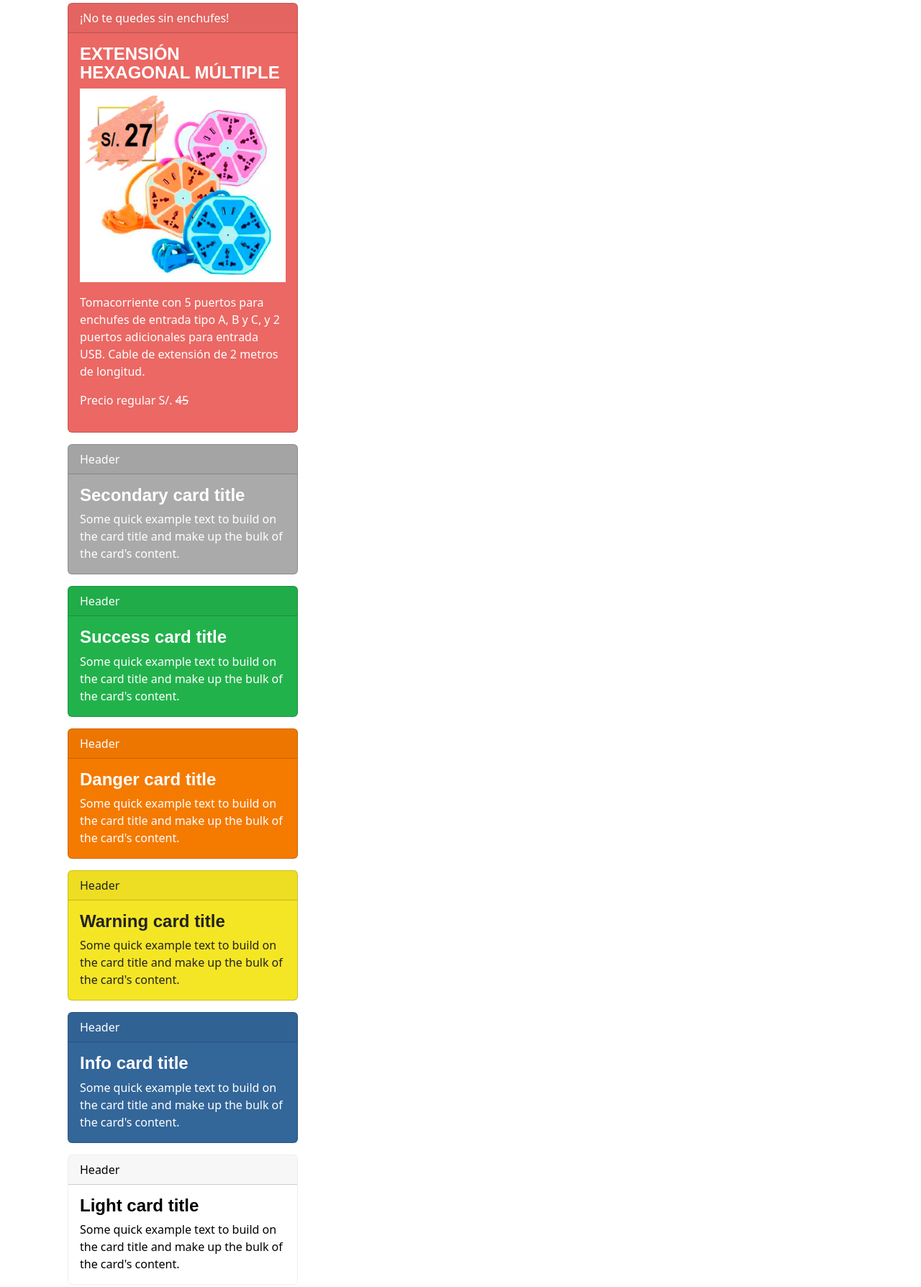
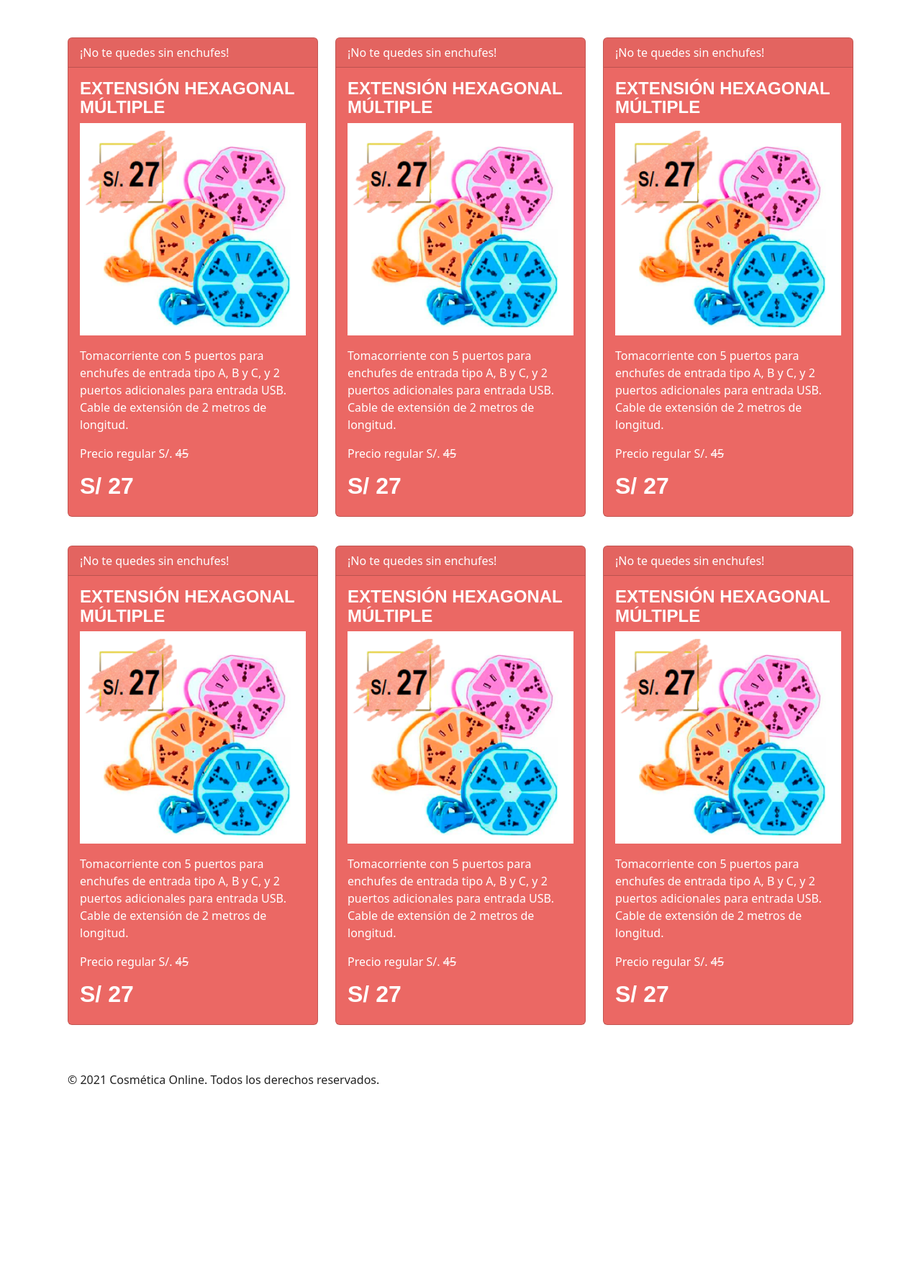
Before and after one commit to cosmetica-online/catalogo-agosto-2021, a plain HTML site: page index.html in a window 1280 px wide. Shown: the part 109-1897 px from the top of the page at 72% size. After the commit the page ends 1645 px from the top, so only its background shows below. Drawn offline with nearby package versions, Linux system fonts and the light colour scheme; a web font is replaced by a local one.

Commit message:
Index products card layout

```diff
--- /dev/null
+++ b/css/index.css
@@ -0,0 +1,9 @@
+.sep {
+    display: none;
+}
+
+@media (max-width: 768px) {
+    .sep {
+        display:block;
+    }
+}
--- a/index.html
+++ b/index.html
@@ -14,6 +14,7 @@
     integrity="sha384-cn7l7gDp0eyniUwwAZgrzD06kc/tftFf19TOAs2zVinnD/C7E91j9yyk5//jjpt/"
     crossorigin="anonymous"></script>
   <link rel="stylesheet" href="css/barra.css">
+  <link rel="stylesheet" href="css/index.css">
 </head>
 
 <body>
@@ -23,7 +24,8 @@
       <a class="navbar-brand" href="#">
         <img src="img/logo.png" alt="" width="140" height="60">
       </a>
-          <button class="navbar-toggler" type="button" data-bs-toggle="collapse" data-bs-target="#navbarColor01" aria-controls="navbarColor01" aria-expanded="false" aria-label="Toggle navigation">
+      <button class="navbar-toggler" type="button" data-bs-toggle="collapse" data-bs-target="#navbarColor01"
+        aria-controls="navbarColor01" aria-expanded="false" aria-label="Toggle navigation">
         <span class="navbar-toggler-icon"></span>
       </button>
 
@@ -35,7 +37,8 @@
             </a>
           </li>
           <li class="nav-item dropdown">
-                <a class="nav-link dropdown-toggle" data-bs-toggle="dropdown" href="#" role="button" aria-haspopup="true" aria-expanded="false">Catálogos</a>
+            <a class="nav-link dropdown-toggle" data-bs-toggle="dropdown" href="#" role="button" aria-haspopup="true"
+              aria-expanded="false">Catálogos</a>
             <div class="dropdown-menu">
               <a class="dropdown-item" href="#">Agosto</a>
               <a class="dropdown-item" href="#">Septiembre</a>
@@ -45,7 +48,8 @@
           </li>
 
           <li class="nav-item dropdown">
-                <a class="nav-link dropdown-toggle" data-bs-toggle="dropdown" href="#" role="button" aria-haspopup="true" aria-expanded="false">Categorias</a>
+            <a class="nav-link dropdown-toggle" data-bs-toggle="dropdown" href="#" role="button" aria-haspopup="true"
+              aria-expanded="false">Categorias</a>
             <div class="dropdown-menu">
               <a class="dropdown-item" href="#">Perfumes</a>
               <a class="dropdown-item" href="#">Juegos</a>
@@ -70,13 +74,18 @@
   </nav>
 
   <div class="container p-4">
-          <!-- <div class="ima" ></div>
+    <!--
+          <div class="ima" >
             <img src="img/oferta-ago.png" class="img-fluid" alt="...">
-          </div> -->
+          </div>
+        -->
 
-          <div class="row">
-              <div class="col-md-6">
-                <div class="card text-white bg-primary mb-3" style="max-width: 20rem;">
+    <div class="py-5">
+      <div class="row hidden-md-up">
+
+        <!--Aquí empieza un producto-->
+        <div class="col-md-4">
+          <div class="card text-white bg-primary mb-3">
             <div class="card-header">
               ¡No te quedes sin enchufes!</div>
             <div class="card-body">
@@ -88,63 +97,164 @@
                 Cable de extensión de 2 metros de longitud.</p>
 
 
-                      <p>Precio regular
-                        S/. <span class="tachar" >45</span> </p>
-                    </div>
-                  </div>
-                  <div class="card text-white bg-secondary mb-3" style="max-width: 20rem;">
-                    <div class="card-header">Header</div>
-                    <div class="card-body">
-                      <h4 class="card-title">Secondary card title</h4>
-                      <p class="card-text">Some quick example text to build on the card title and make up the bulk of the card's content.</p>
-                    </div>
-                  </div>
-                  <div class="card text-white bg-success mb-3" style="max-width: 20rem;">
-                    <div class="card-header">Header</div>
-                    <div class="card-body">
-                      <h4 class="card-title">Success card title</h4>
-                      <p class="card-text">Some quick example text to build on the card title and make up the bulk of the card's content.</p>
-                    </div>
-                  </div>
-                  <div class="card text-white bg-danger mb-3" style="max-width: 20rem;">
-                    <div class="card-header">Header</div>
-                    <div class="card-body">
-                      <h4 class="card-title">Danger card title</h4>
-                      <p class="card-text">Some quick example text to build on the card title and make up the bulk of the card's content.</p>
-                    </div>
-                  </div>
-                  <div class="card bg-warning mb-3" style="max-width: 20rem;">
-                    <div class="card-header">Header</div>
-                    <div class="card-body">
-                      <h4 class="card-title">Warning card title</h4>
-                      <p class="card-text">Some quick example text to build on the card title and make up the bulk of the card's content.</p>
-                    </div>
-                  </div>
-                  <div class="card text-white bg-info mb-3" style="max-width: 20rem;">
-                    <div class="card-header">Header</div>
-                    <div class="card-body">
-                      <h4 class="card-title">Info card title</h4>
-                      <p class="card-text">Some quick example text to build on the card title and make up the bulk of the card's content.</p>
-                    </div>
-                  </div>
-                  <div class="card bg-light mb-3" style="max-width: 20rem;">
-                    <div class="card-header">Header</div>
-                    <div class="card-body">
-                      <h4 class="card-title">Light card title</h4>
-                      <p class="card-text">Some quick example text to build on the card title and make up the bulk of the card's content.</p>
-                    </div>
-                  </div>
-                  <div class="card text-white bg-dark mb-3" style="max-width: 20rem;">
-                    <div class="card-header">Header</div>
-                    <div class="card-body">
-                      <h4 class="card-title">Dark card title</h4>
-                      <p class="card-text">Some quick example text to build on the card title and make up the bulk of the card's content.</p>
-                    </div>
-                  </div>
+              <p>
+                Precio regular
+                S/. <span class="tachar" >45</span>
+              </p>
+              <h2>S/ 27</h2>
             </div>
           </div>
         </div>
 
+        <!--Separacion-->
+        <div class="sep">
+          <p></p>
+        </div>
+
+        <!--Aquí empieza un producto-->
+        <div class="col-md-4">
+          <div class="card text-white bg-primary mb-3">
+            <div class="card-header">
+              ¡No te quedes sin enchufes!</div>
+            <div class="card-body">
+              <h4 class="card-title">EXTENSIÓN HEXAGONAL MÚLTIPLE</h4>
+              <img src="img/2.png" class="img-fluid" alt="...">
+              <p></p>
+              <p class="card-text">Tomacorriente con 5 puertos para enchufes de entrada
+                tipo A, B y C, y 2 puertos adicionales para entrada USB.
+                Cable de extensión de 2 metros de longitud.</p>
+
+
+              <p>
+                Precio regular
+                S/. <span class="tachar" >45</span>
+              </p>
+              <h2>S/ 27</h2>
+            </div>
+          </div>
+        </div>
+
+        <!--Separacion-->
+        <div class="sep">
+          <p></p>
+        </div>
+
+        <!--Aquí empieza un producto-->
+        <div class="col-md-4">
+          <div class="card text-white bg-primary mb-3">
+            <div class="card-header">
+              ¡No te quedes sin enchufes!</div>
+            <div class="card-body">
+              <h4 class="card-title">EXTENSIÓN HEXAGONAL MÚLTIPLE</h4>
+              <img src="img/2.png" class="img-fluid" alt="...">
+              <p></p>
+              <p class="card-text">Tomacorriente con 5 puertos para enchufes de entrada
+                tipo A, B y C, y 2 puertos adicionales para entrada USB.
+                Cable de extensión de 2 metros de longitud.</p>
+
+
+              <p>
+                Precio regular
+                S/. <span class="tachar" >45</span>
+              </p>
+              <h2>S/ 27</h2>
+            </div>
+          </div>
+        </div>
+
+      <!--Separación especial de fila (cada 3 productos)-->
+      </div><br>
+
+      <div class="row">
+
+        <!--Aquí empieza un producto-->
+        <div class="col-md-4">
+          <div class="card text-white bg-primary mb-3">
+            <div class="card-header">
+              ¡No te quedes sin enchufes!</div>
+            <div class="card-body">
+              <h4 class="card-title">EXTENSIÓN HEXAGONAL MÚLTIPLE</h4>
+              <img src="img/2.png" class="img-fluid" alt="...">
+              <p></p>
+              <p class="card-text">Tomacorriente con 5 puertos para enchufes de entrada
+                tipo A, B y C, y 2 puertos adicionales para entrada USB.
+                Cable de extensión de 2 metros de longitud.</p>
+
+
+              <p>
+                Precio regular
+                S/. <span class="tachar" >45</span>
+              </p>
+              <h2>S/ 27</h2>
+            </div>
+          </div>
+        </div>
+
+        <!--Separacion-->
+        <div class="sep">
+          <p></p>
+        </div>
+
+        <!--Aquí empieza un producto-->
+        <div class="col-md-4">
+          <div class="card text-white bg-primary mb-3">
+            <div class="card-header">
+              ¡No te quedes sin enchufes!</div>
+            <div class="card-body">
+              <h4 class="card-title">EXTENSIÓN HEXAGONAL MÚLTIPLE</h4>
+              <img src="img/2.png" class="img-fluid" alt="...">
+              <p></p>
+              <p class="card-text">Tomacorriente con 5 puertos para enchufes de entrada
+                tipo A, B y C, y 2 puertos adicionales para entrada USB.
+                Cable de extensión de 2 metros de longitud.
+              </p>
+              <p>
+                Precio regular
+                S/. <span class="tachar" >45</span>
+              </p>
+              <h2>S/ 27</h2>
+            </div>
+          </div>
+        </div>
+
+        <!--Separacion-->
+        <div class="sep">
+          <p></p>
+        </div>
+
+        <!--Aquí empieza un producto-->
+        <div class="col-md-4">
+          <div class="card text-white bg-primary mb-3">
+            <div class="card-header">
+              ¡No te quedes sin enchufes!</div>
+            <div class="card-body">
+              <h4 class="card-title">EXTENSIÓN HEXAGONAL MÚLTIPLE</h4>
+              <img src="img/2.png" class="img-fluid" alt="...">
+              <p></p>
+              <p class="card-text">Tomacorriente con 5 puertos para enchufes de entrada
+                tipo A, B y C, y 2 puertos adicionales para entrada USB.
+                Cable de extensión de 2 metros de longitud.</p>
+
+
+              <p>
+                Precio regular
+                S/. <span class="tachar" >45</span>
+              </p>
+              <h2>S/ 27</h2>
+            </div>
+          </div>
+        </div>
+
+        <!--Separacion-->
+        <div class="sep">
+          <p></p>
+        </div>
+      </div>
+    </div>
+
+    <footer>
+      &copy 2021 Cosmética Online. Todos los derechos reservados.
+    </footer>
 </body>
 
 </html>
```
Lines whose indentation alone changed are shown as unchanged.
